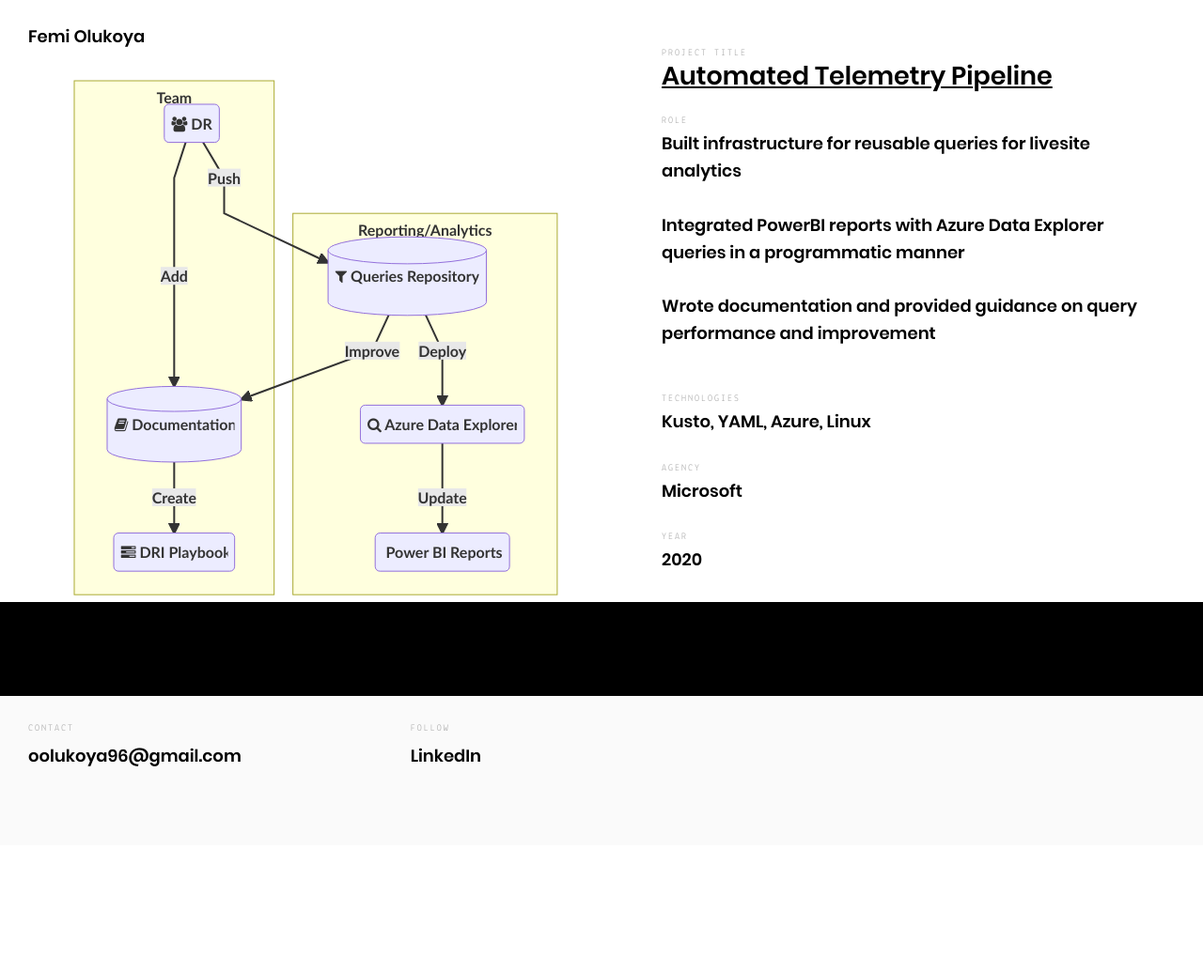
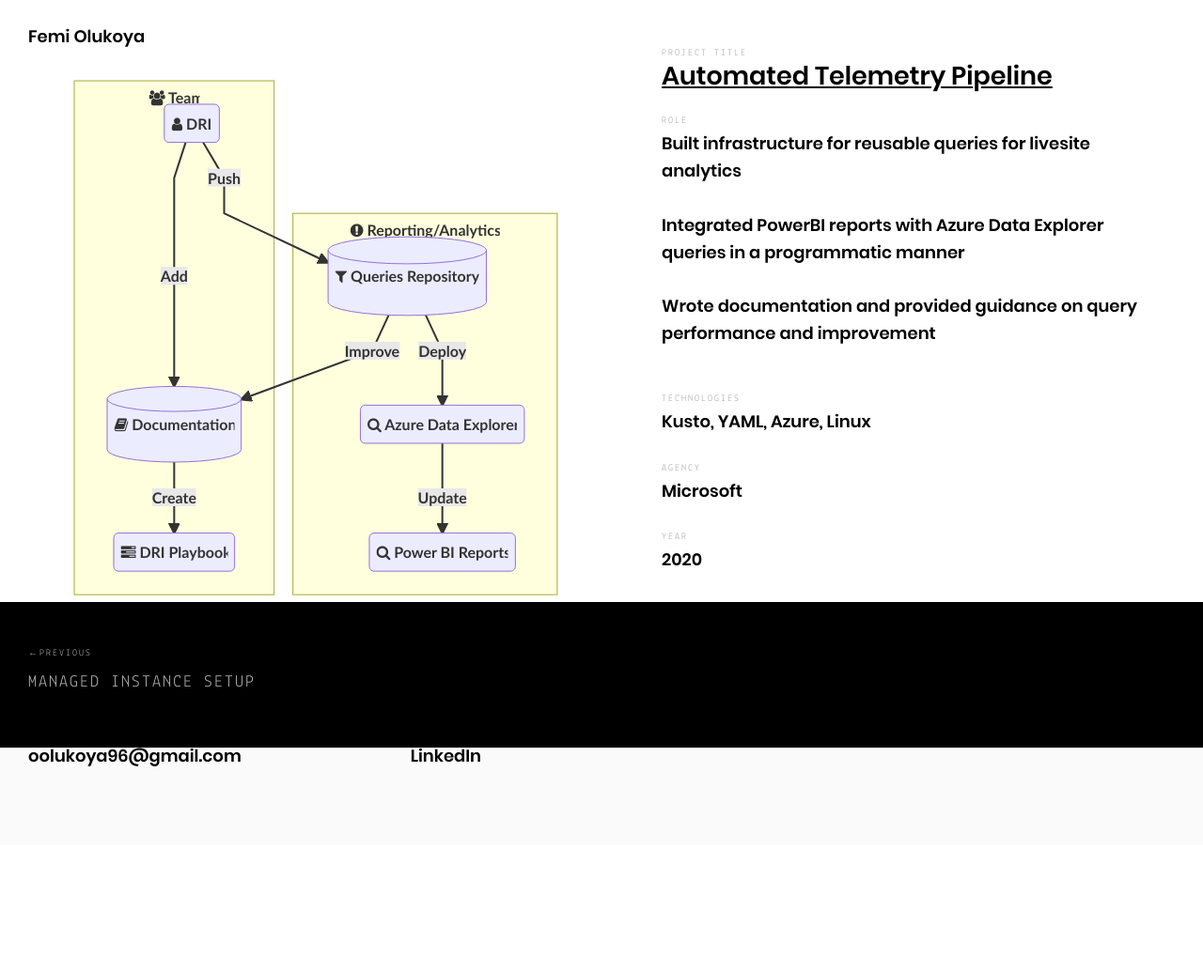
Before and after one commit to aquafemi/aquafemi.github.io, a Jekyll site: the page built from _posts/projects/2020-10-20-automated-telemetry-pipeline.md, in a window 1280 px wide. Shown: the whole page at 94% size. Built offline with Jekyll 4.4.1, drawn with Linux system fonts in a browser that asks for light colours; before the commit the page ends 981 px from its top, so only the background shows below that; some of the changed lines change nothing that is shown.

Commit message:
add more icons

```diff
--- a/_posts/projects/mermaid/2020-10-20-automated-telemetry-pipeline-mermaid.html
+++ b/_includes/mermaid/2020-10-20-automated-telemetry-pipeline-mermaid.html
@@ -1,17 +1,17 @@
 <div class="mermaid">
-    flowchart TD
-    DRI(fa:fa-users DRI)
+    flowchart
+    DRI(fa:fa-user DRI)
     Queries[(fa:fa-filter Queries Repository)]
     Data(fa:fa-search Azure Data Explorer)
-    Reports(fa:fa-chart-bar Power BI Reports)
+    Reports(fa:fa-search Power BI Reports)
     Documentation[(fa:fa-book Documentation)]
     Playbook(fa:fa-tasks DRI Playbook)
     click Queries highlight
-    subgraph Team
+    subgraph Team [fa:fa-users Team]
     DRI-- Add -->Documentation
     Documentation-- Create -->Playbook
     end
-    subgraph Reporting/Analytics
+    subgraph Reporting [fa:fa-exclamation-circle Reporting/Analytics]
     DRI-- Push --> Queries
     Queries-- Deploy -->Data
     Data-- Update -->Reports
--- a/_layouts/project.html
+++ b/_layouts/project.html
@@ -30,7 +30,7 @@
 				</article>
 				<aside>
 					{% if page.mermaid %}
-						{% include_relative {{ page.mermaid }} %}
+						{% include {{ page.mermaid }} %}
 					{% else %}
 						<ul>
 							{% for image in page.images %}
--- a/assets/scripts/diagram.js
+++ b/assets/scripts/diagram.js
@@ -4,13 +4,13 @@
 }
 
 var config = {
-    startOnLoad:true,
+    startOnLoad: true,
     flowchart:{
-        useMaxWidth:true,
-        htmlLabels:true,
-        curve:'basic',
+        useMaxWidth: true,
+        htmlLabels: true,
+        curve: 'linear',
     },
-    securityLevel:'loose',
+    securityLevel: 'loose',
 };
 
 mermaid.initialize(config);
```
Also changed, not shown: _includes/mermaid/2020-01-15-managedinstancesetup-mermaid.html (renamed from _posts/projects/mermaid/2020-01-15-managedinstancesetup-mermaid.html).
